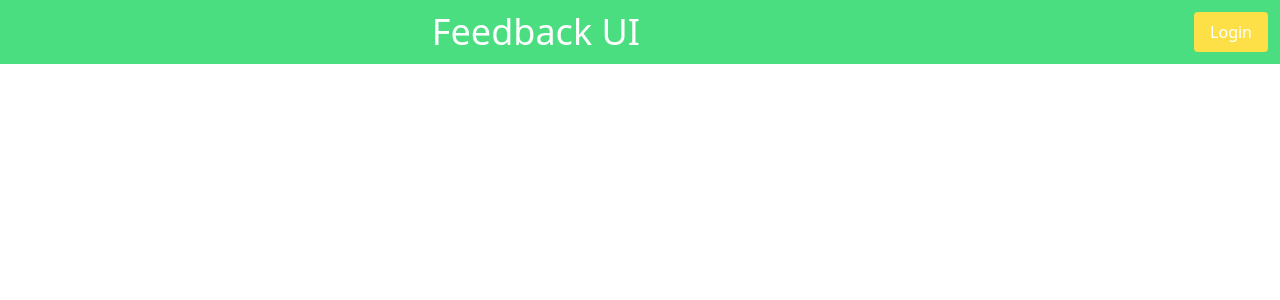
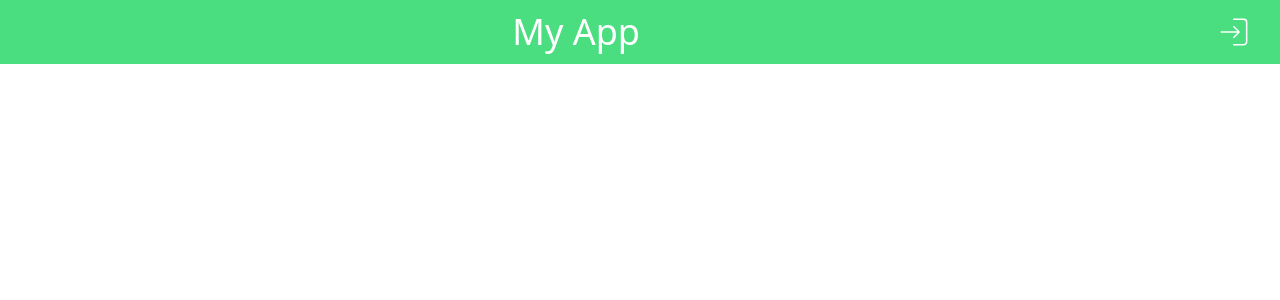
Before and after one commit to gitusernoob/FrisoneDanieleVerifica, a React (Create React App) app: page / in a window 1280 px wide. Shown: the top 300 px of the page. Built offline with nearby package versions, Linux system fonts and the light colour scheme.

Commit message:
fix 18/03

```diff
--- a/src/App.jsx
+++ b/src/App.jsx
@@ -1,7 +1,7 @@
 import Header from "./components/Header";
 
 function App() {
-  return <Header />;
+  return <Header title="My App" text="Login" />;
 }
 
 export default App;
--- a/src/components/Header.jsx
+++ b/src/components/Header.jsx
@@ -1,10 +1,15 @@
-function Header() {
+import { CiLogin } from "react-icons/ci";
+
+function Header(props) {
+  console.log(props.title);
   return (
     <header className="flex justify-between items-center bg-green-400 h-16">
       <div className="w-full flex justify-end items-center">
-        <h1 className="text-4xl text-white text-center">Feedback UI</h1>
+        <h1 className="text-4xl text-white text-center">{props.title}</h1>
         <div className=" w-1/2 flex justify-end items-center">
-          <button className="bg-yellow-300 text-white py-2 px-4 rounded mr-3">Login</button>
+          <button className="text-4xl text-white py-2 px-4 rounded mr-3">
+            <CiLogin />
+          </button>
         </div>
       </div>
     </header>
```
Also changed, not shown: package.json (+4 -3 lines), 1 other file (tests, documents, lock files or other folders).
